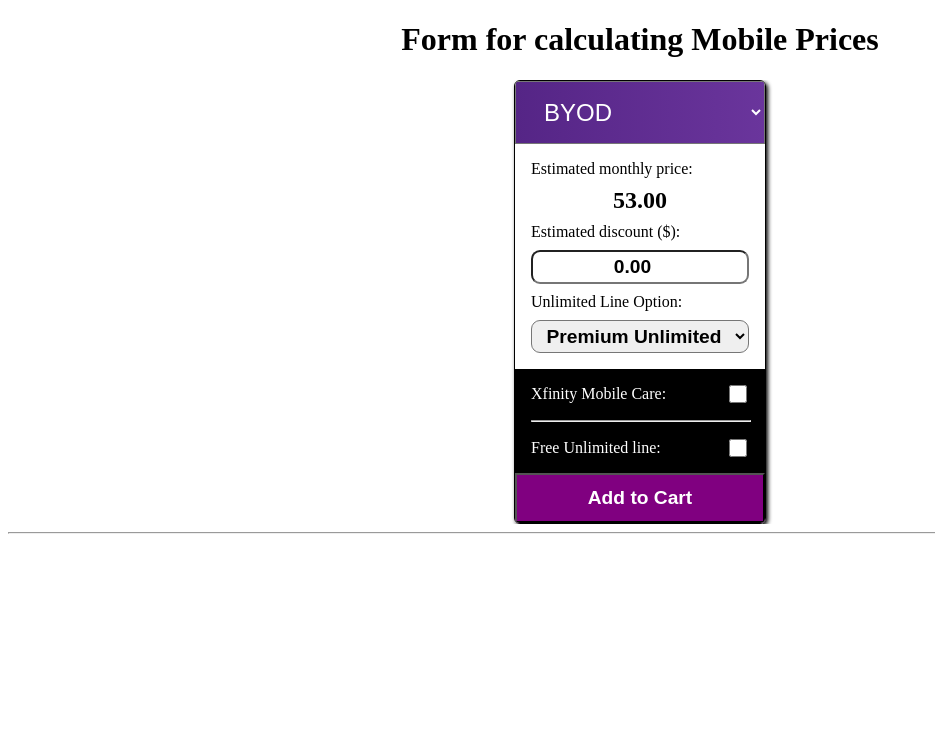
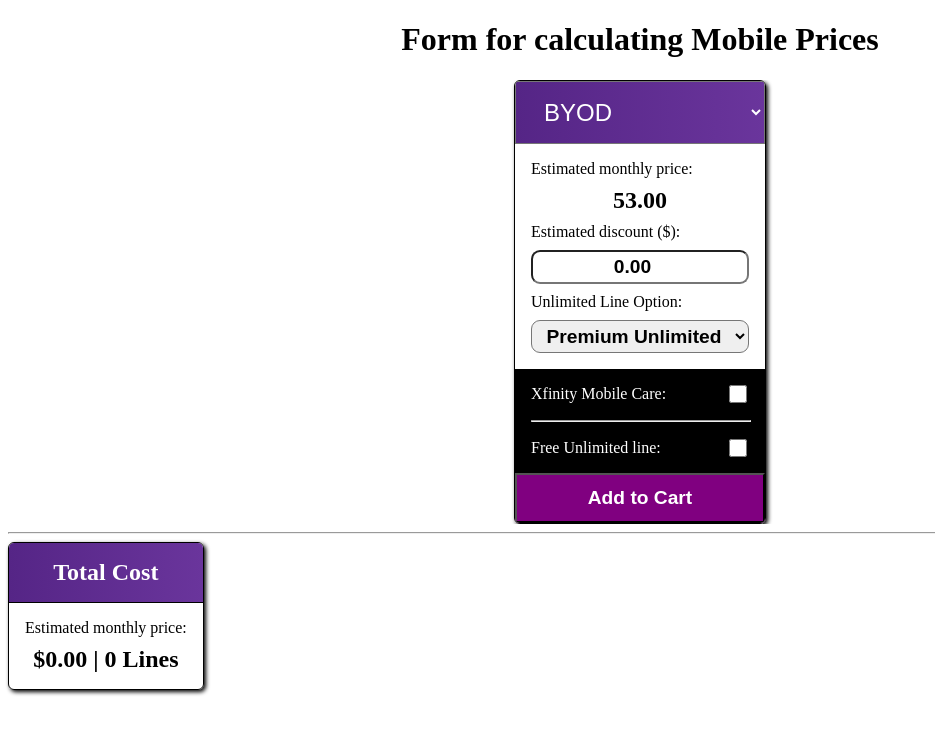
Before and after one commit to GMendez244/PhoneCalc, a plain HTML site: page index.html in a window 1280 px wide. Shown: the whole page, without its empty margins (0-935 px from the left). Drawn offline with Linux system fonts and the light colour scheme.

Commit message:
Updated the calculator to have a Total Cost Card at the bottom.

```diff
--- a/index.html
+++ b/index.html
@@ -40,6 +40,17 @@
         </form>
         <hr>
         <div id="phones-deck" class="phones-deck">
+            <div class="phone">
+                <div class="phone-header">
+                    <h2>Total Cost</h2>
+                </div>
+                <div class="phone-body">
+                    <p>Estimated monthly price:</p>
+                    <p id="total-cost" class="price">$0.00 | 0 Lines</p>
+                </div>
+
+            </div>
+
         </div>
 
     </body>
```
